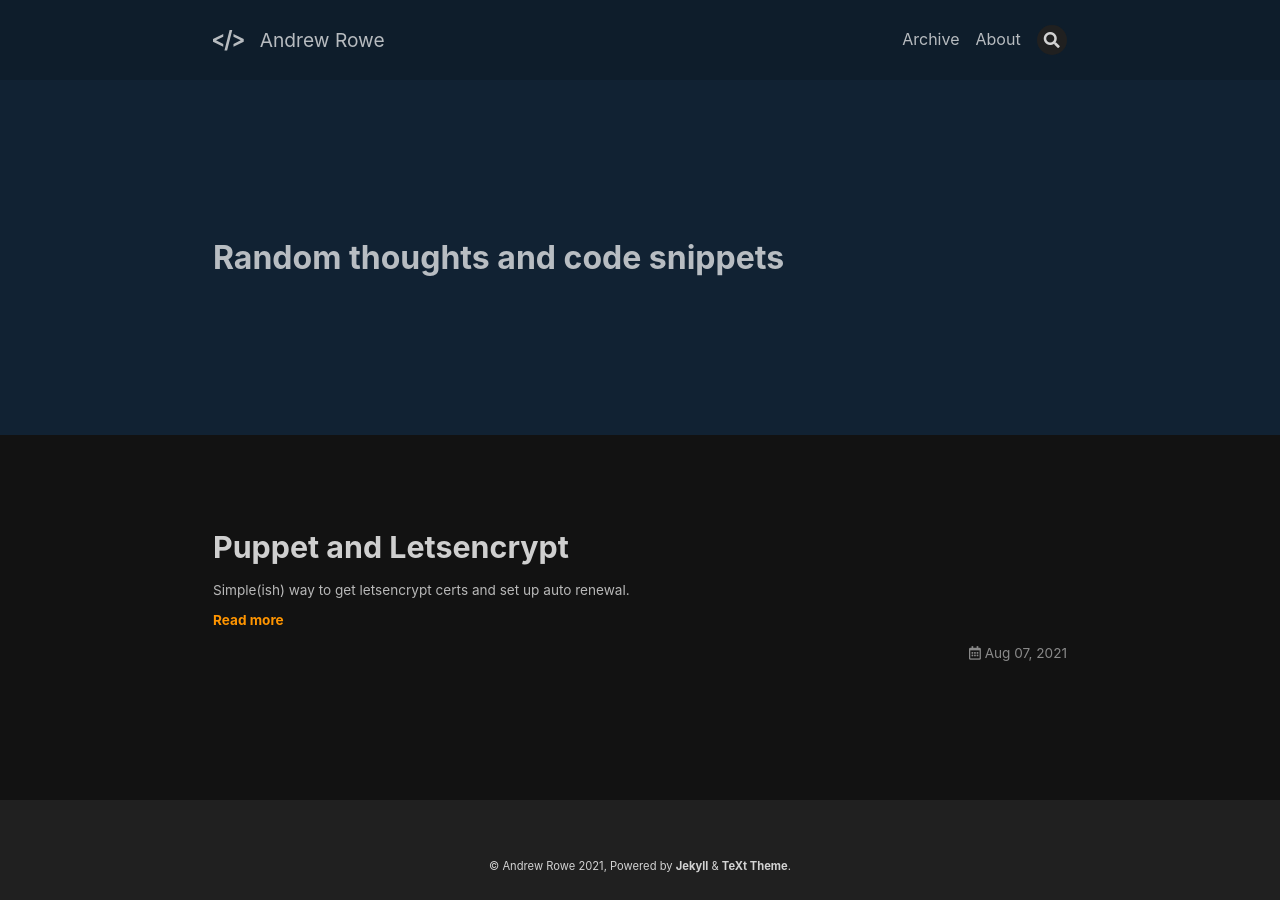
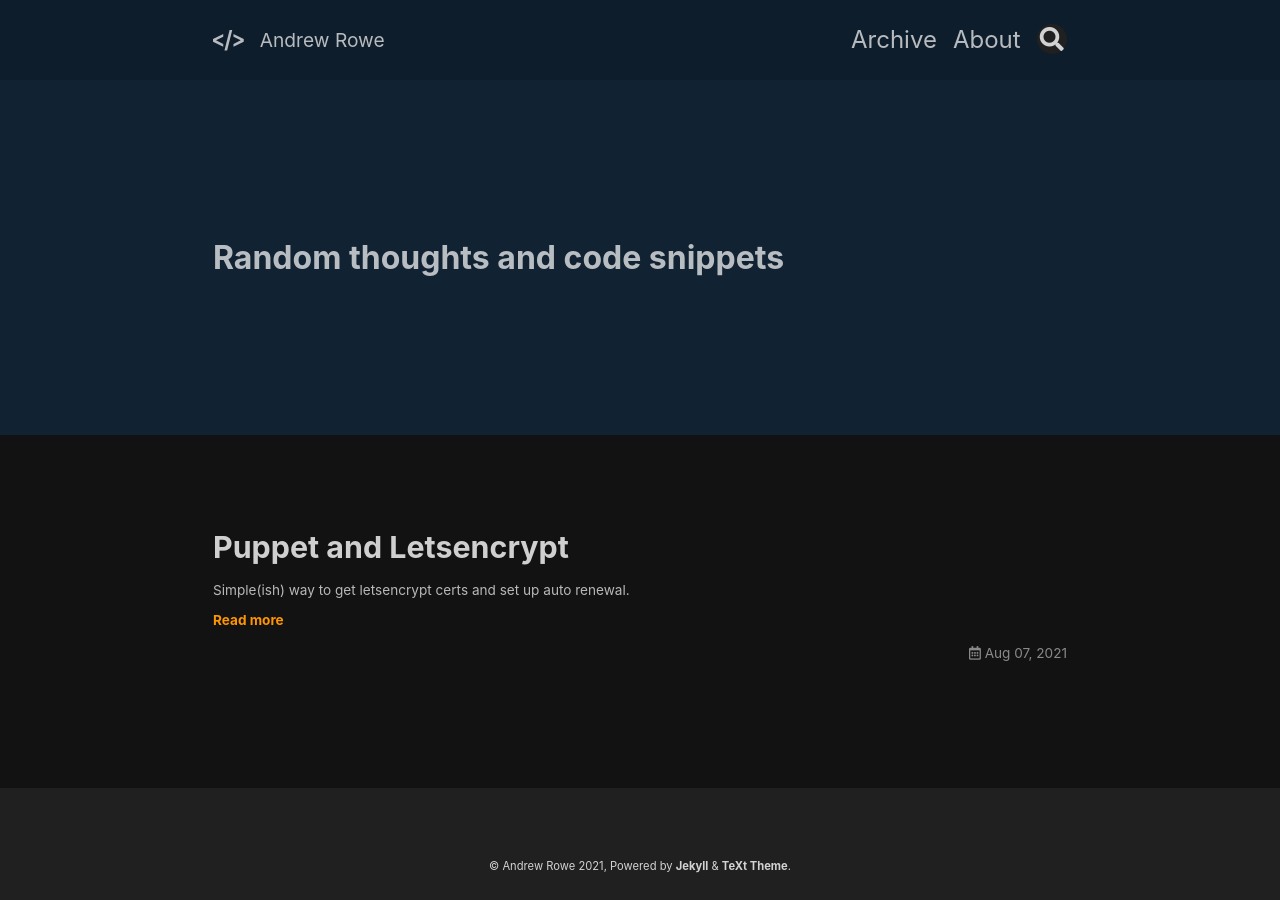
Before and after one commit to rowead/rowead.github.io, a Jekyll site: the page built from index.html, in a window 1280 px wide. Built offline with Jekyll 4.4.1, drawn with Linux system fonts in a browser that asks for light colours; nearby versions of some CDN libraries; the list of posts is cut into pages by our own code.

Commit message:
playing with font size

```diff
--- a/_sass/common/_variables.scss
+++ b/_sass/common/_variables.scss
@@ -7,7 +7,7 @@
 
   font-size-xl:           1.5rem,
   font-size-lg:           1.25rem,
-  font-size:              1rem,
+  font-size:              1.5rem,
   font-size-sm:           .85rem,
   font-size-xs:           .7rem,
 
```
